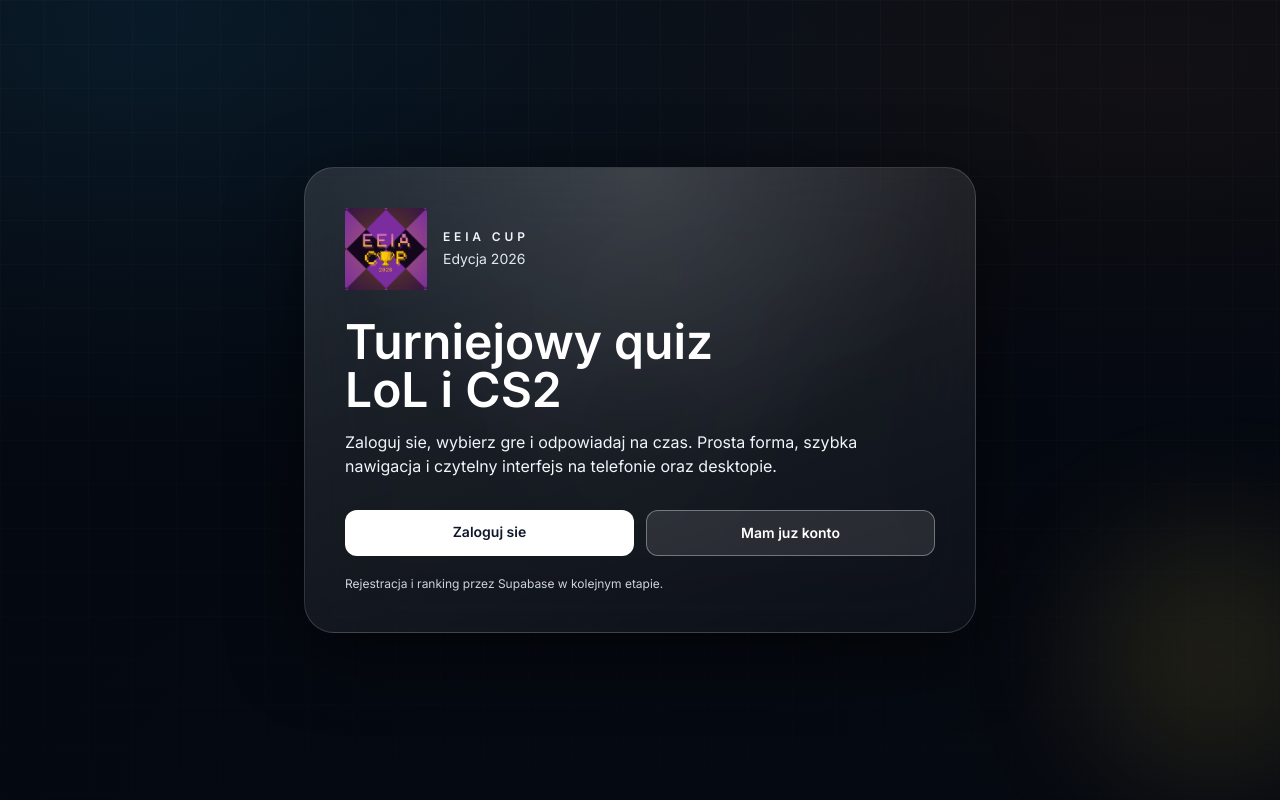
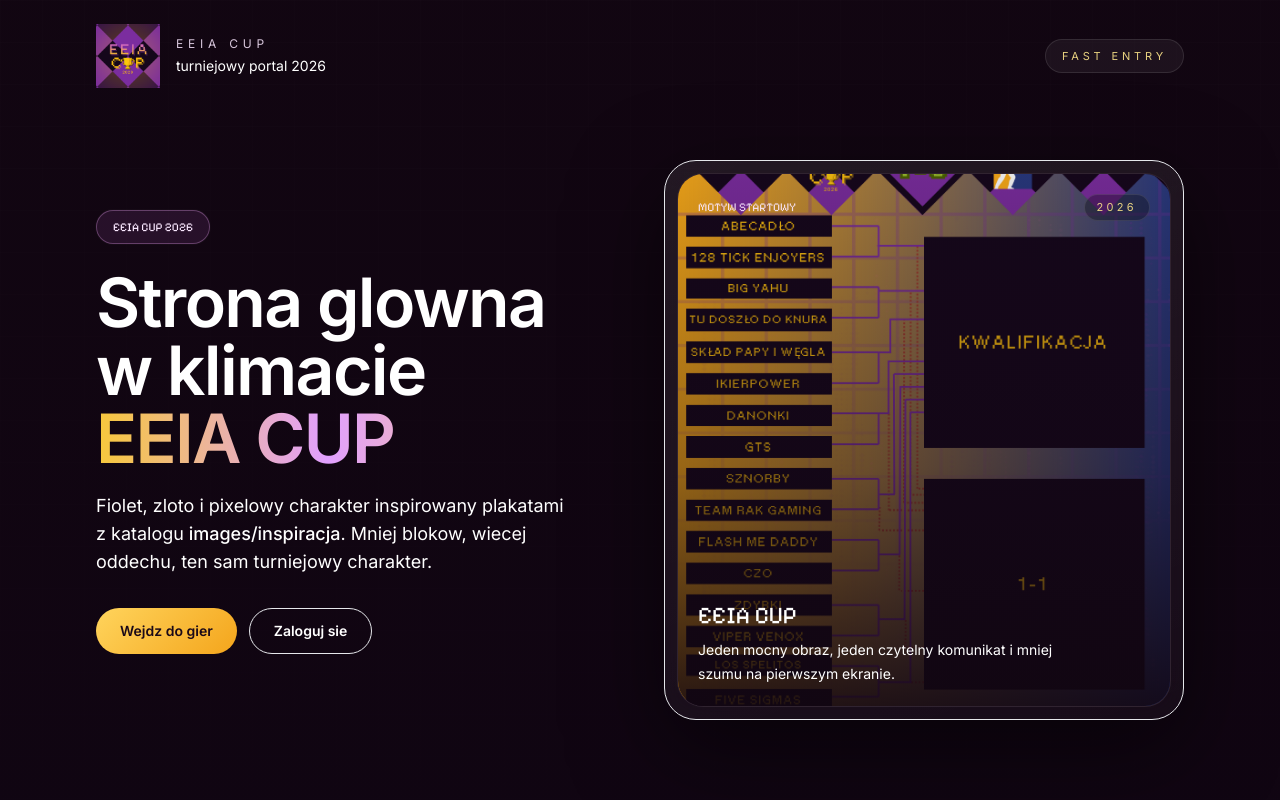
Before and after one commit to DorianPietruszewski/eeia-cup, a Next.js app: page / in a window 1280 px wide. Built offline with nearby package versions, Linux system fonts and the light colour scheme.

Commit message:
aktualizacja wygladu strony glownej

```diff
--- a/src/app/globals.css
+++ b/src/app/globals.css
@@ -18,17 +18,17 @@
   margin: 0;
   min-height: 100vh;
   background:
-    radial-gradient(circle at 12% 0%, rgba(56, 189, 248, 0.08), transparent 32%),
-    radial-gradient(circle at 90% 100%, rgba(251, 191, 36, 0.07), transparent 30%),
-    linear-gradient(180deg, #050a14 0%, #040811 100%);
-  color: #f6f8fb;
+    radial-gradient(circle at 12% 0%, rgba(188, 95, 255, 0.14), transparent 30%),
+    radial-gradient(circle at 90% 100%, rgba(255, 191, 47, 0.08), transparent 28%),
+    linear-gradient(180deg, #120611 0%, #08040b 100%);
+  color: #fbf7ff;
   -webkit-font-smoothing: antialiased;
   text-rendering: optimizeLegibility;
 }
 
 ::selection {
-  background: rgba(56, 189, 248, 0.35);
-  color: #ffffff;
+  background: rgba(255, 191, 47, 0.34);
+  color: #120611;
 }
 
 @layer utilities {
--- a/src/app/page.tsx
+++ b/src/app/page.tsx
@@ -1,57 +1,118 @@
 import Image from 'next/image';
 import Link from 'next/link';
+import { Pixelify_Sans } from 'next/font/google';
+
+const pixelify = Pixelify_Sans({
+  subsets: ['latin'],
+  weight: '400'
+});
 
 export default function Home() {
   return (
-    <main className="relative flex min-h-screen items-center justify-center overflow-hidden px-4 py-8 sm:px-6">
-      <div className="pointer-events-none absolute inset-0 bg-[radial-gradient(75%_55%_at_10%_8%,rgba(56,189,248,0.14),transparent),radial-gradient(60%_45%_at_90%_10%,rgba(251,146,60,0.12),transparent),radial-gradient(55%_40%_at_50%_100%,rgba(255,255,255,0.04),transparent)]" />
-      <div className="pointer-events-none absolute inset-0 opacity-18 [background-image:linear-gradient(rgba(255,255,255,0.04)_1px,transparent_1px),linear-gradient(90deg,rgba(255,255,255,0.04)_1px,transparent_1px)] [background-size:44px_44px]" />
-      <div className="pointer-events-none absolute inset-0 bg-[linear-gradient(180deg,rgba(4,8,16,0.5),rgba(4,8,16,0.9))]" />
+    <main className="relative isolate min-h-screen overflow-hidden bg-[#120611] text-white">
+      <div
+        aria-hidden
+        className="pointer-events-none absolute inset-0 bg-[radial-gradient(circle_at_18%_18%,rgba(188,95,255,0.22),transparent_0_32%),radial-gradient(circle_at_82%_14%,rgba(255,191,47,0.16),transparent_0_24%),radial-gradient(circle_at_50%_100%,rgba(255,255,255,0.04),transparent_0_34%)]"
+      />
+      <div
+        aria-hidden
+        className="pointer-events-none absolute inset-0 opacity-25 [background-image:linear-gradient(rgba(255,255,255,0.05)_1px,transparent_1px),linear-gradient(90deg,rgba(255,255,255,0.04)_1px,transparent_1px)] [background-size:42px_42px]"
+      />
+      <div aria-hidden className="pointer-events-none absolute inset-0 bg-[linear-gradient(180deg,rgba(16,5,18,0.3),rgba(16,5,18,0.92))]" />
+      <div aria-hidden className="pointer-events-none absolute -left-24 top-10 h-72 w-72 rounded-full bg-fuchsia-500/18 blur-3xl" />
+      <div aria-hidden className="pointer-events-none absolute -right-20 top-24 h-80 w-80 rounded-full bg-amber-400/12 blur-3xl" />
 
-      <div className="pointer-events-none absolute -left-20 top-10 h-60 w-60 rounded-full bg-cyan-300/12 blur-3xl" />
-      <div className="pointer-events-none absolute -right-16 bottom-4 h-64 w-64 rounded-full bg-amber-300/10 blur-3xl" />
-      <div className="pointer-events-none absolute left-1/2 top-1/2 h-52 w-52 -translate-x-1/2 -translate-y-1/2 rounded-full border border-white/7" />
-      <div className="pointer-events-none absolute left-1/2 top-1/2 h-72 w-72 -translate-x-1/2 -translate-y-1/2 rounded-full border border-white/5" />
-
-      <section className="relative w-full max-w-2xl overflow-hidden rounded-[30px] border border-white/15 bg-[linear-gradient(160deg,rgba(255,255,255,0.12),rgba(255,255,255,0.03))] p-6 shadow-[0_20px_70px_rgba(0,0,0,0.55)] backdrop-blur-2xl sm:p-10">
-        <div className="absolute inset-0 bg-[radial-gradient(circle_at_top,rgba(255,255,255,0.12),transparent_55%)]" />
-
-        <div className="relative flex items-center gap-4">
-          <Image src="/images/logo-eeia-cup.png" alt="Logo EEIA CUP" width={82} height={82} priority />
+      <div className="relative mx-auto flex min-h-screen w-full max-w-6xl flex-col px-4 py-6 sm:px-6 lg:px-8">
+        <header className="flex items-center justify-between gap-4">
+          <div className="flex items-center gap-4">
+            <Image src="/images/logo-eeia-cup.png" alt="Logo EEIA CUP" width={64} height={64} priority />
             <div>
-            <p className="text-xs font-semibold uppercase tracking-[0.32em] text-slate-100">EEIA CUP</p>
-            <p className="mt-1 text-sm text-slate-200">Edycja 2026</p>
+              <p className="text-xs uppercase tracking-[0.4em] text-fuchsia-100/85">EEIA CUP</p>
+              <p className="mt-1 text-sm text-white/62">turniejowy portal 2026</p>
             </div>
           </div>
 
-        <h1 className="relative mt-7 text-3xl font-semibold leading-tight text-white sm:text-5xl">
-          Turniejowy quiz
-          <br />
-          LoL i CS2
+          <div className="hidden rounded-full border border-white/10 bg-white/5 px-4 py-2 text-[11px] uppercase tracking-[0.35em] text-amber-200/90 sm:block">
+            Fast entry
+          </div>
+        </header>
+
+        <section className="grid flex-1 items-center gap-8 py-10 lg:grid-cols-[0.92fr_1.08fr] lg:gap-10">
+          <div className="max-w-2xl">
+            <p className={`${pixelify.className} inline-flex rounded-full border border-fuchsia-300/30 bg-fuchsia-400/10 px-4 py-2 text-xs text-fuchsia-100 shadow-[0_0_0_1px_rgba(255,255,255,0.02)]`}>
+              EEIA CUP 2026
+            </p>
+
+            <h1 className="mt-6 text-4xl font-semibold leading-[1.04] tracking-tight text-balance text-white sm:text-5xl lg:text-[4.25rem]">
+              Strona glowna w klimacie
+              <span className="block bg-[linear-gradient(90deg,#f7c83a_0%,#e1a0ff_48%,#ffcf63_100%)] bg-clip-text text-transparent">
+                EEIA CUP
+              </span>
             </h1>
 
-        <p className="relative mt-4 max-w-xl text-sm leading-7 text-slate-100 sm:text-base">
-          Zaloguj sie, wybierz gre i odpowiadaj na czas. Prosta forma, szybka nawigacja i czytelny
-          interfejs na telefonie oraz desktopie.
+            <p className="mt-5 max-w-xl text-base leading-8 text-white/72 sm:text-lg">
+              Fiolet, zloto i pixelowy charakter inspirowany plakatami z katalogu
+              <span className="font-medium text-white"> images/inspiracja</span>. Mniej blokow,
+              wiecej oddechu, ten sam turniejowy charakter.
             </p>
 
-        <div className="relative mt-8 grid gap-3 sm:grid-cols-2">
+            <div className="mt-8 flex flex-wrap gap-3">
+              <Link
+                href="/games"
+                className="inline-flex items-center justify-center rounded-full bg-[linear-gradient(135deg,#ffd45c_0%,#f4a51c_100%)] px-6 py-3 text-sm font-semibold text-[#1a0918] transition hover:-translate-y-0.5 hover:shadow-[0_18px_40px_rgba(244,165,28,0.28)]"
+              >
+                Wejdz do gier
+              </Link>
               <Link
                 href="/auth"
-            className="rounded-xl bg-white px-5 py-3 text-center text-sm font-semibold text-slate-900 transition hover:-translate-y-0.5 hover:bg-slate-200"
+                className="inline-flex items-center justify-center rounded-full border border-white/12 bg-white/6 px-6 py-3 text-sm font-semibold text-white transition hover:-translate-y-0.5 hover:bg-white/12"
               >
                 Zaloguj sie
               </Link>
-          <Link
-            href="/games"
-            className="rounded-xl border border-white/35 bg-white/10 px-5 py-3 text-center text-sm font-semibold text-white transition hover:-translate-y-0.5 hover:bg-white/20"
-          >
-            Mam juz konto
-          </Link>
             </div>
 
-        <p className="relative mt-5 text-xs text-slate-200/90">Rejestracja i ranking przez Supabase w kolejnym etapie.</p>
+          </div>
+
+          <div className="relative mt-2 h-[clamp(360px,48vw,560px)] w-full max-w-[520px] justify-self-center lg:mt-4 lg:justify-self-end">
+            <div aria-hidden className="absolute -left-8 top-10 h-32 w-32 rounded-full bg-fuchsia-500/18 blur-3xl" />
+            <div aria-hidden className="absolute -right-2 bottom-14 h-28 w-28 rounded-full bg-amber-400/16 blur-3xl" />
+
+            <div className="h-full overflow-hidden rounded-[32px] border border-white/12 bg-[linear-gradient(160deg,rgba(255,255,255,0.08),rgba(255,255,255,0.03))] p-3 shadow-[0_28px_90px_rgba(0,0,0,0.5)] backdrop-blur-xl">
+              <div className="relative h-full w-full overflow-hidden rounded-[26px] border border-white/10 bg-[#180a18]">
+                <Image
+                  src="/images/inspiracja/cs_win_fajny.png"
+                  alt="Grafika inspirowana motywem EEIA CUP"
+                  fill
+                  priority
+                  sizes="(min-width: 1024px) 42rem, 100vw"
+                  className="object-cover object-[center_58%]"
+                />
+                <div className="absolute inset-0 bg-[linear-gradient(180deg,rgba(17,6,17,0.1)_0%,rgba(17,6,17,0.42)_55%,rgba(17,6,17,0.9)_100%)]" />
+
+                <div className="absolute inset-x-0 top-0 flex items-center justify-between p-5">
+                  <span className={`${pixelify.className} text-xs text-fuchsia-100/90`}>
+                    MOTYW STARTOWY
+                  </span>
+                  <span className="rounded-full border border-white/10 bg-black/30 px-3 py-1 text-[11px] uppercase tracking-[0.3em] text-amber-200/90">
+                    2026
+                  </span>
+                </div>
+
+                <div className="absolute inset-x-0 bottom-0 p-4 sm:p-5">
+                  <div className="max-w-md">
+                    <p className={`${pixelify.className} text-xl leading-none text-white sm:text-2xl`}>
+                      EEIA CUP
+                    </p>
+                    <p className="mt-1.5 max-w-sm text-xs leading-5 text-white/74 sm:text-sm sm:leading-6">
+                      Jeden mocny obraz, jeden czytelny komunikat i mniej szumu na pierwszym ekranie.
+                    </p>
+                  </div>
+                </div>
+              </div>
+            </div>
+          </div>
         </section>
+      </div>
     </main>
   );
 }
--- a/tailwind.config.ts
+++ b/tailwind.config.ts
@@ -5,16 +5,16 @@
   theme: {
     extend: {
       colors: {
-        background: "#07111f",
-        surface: "rgba(9, 18, 33, 0.82)",
+        background: "#120611",
+        surface: "rgba(26, 10, 36, 0.82)",
         surfaceAlt: "rgba(255, 255, 255, 0.06)",
-        accent: "#f4a51c",
-        accentSoft: "rgba(244, 165, 28, 0.18)",
-        text: "#f6f8fb",
-        muted: "#aec0d6"
+        accent: "#ffbf2f",
+        accentSoft: "rgba(255, 191, 47, 0.18)",
+        text: "#fbf7ff",
+        muted: "#d7c9e9"
       },
       boxShadow: {
-        glow: "0 24px 80px rgba(0, 0, 0, 0.35)"
+        glow: "0 24px 80px rgba(0, 0, 0, 0.45)"
       },
       backgroundImage: {
         "hero-grid":
--- a/tsconfig.json
+++ b/tsconfig.json
@@ -6,7 +6,7 @@
     "skipLibCheck": true,
     "strict": true,
     "noEmit": true,
-    "ignoreDeprecations": "5.0",
+    "ignoreDeprecations": "6.0",
     "esModuleInterop": true,
     "module": "esnext",
     "moduleResolution": "bundler",
```
Lines whose indentation alone changed are shown as unchanged.
